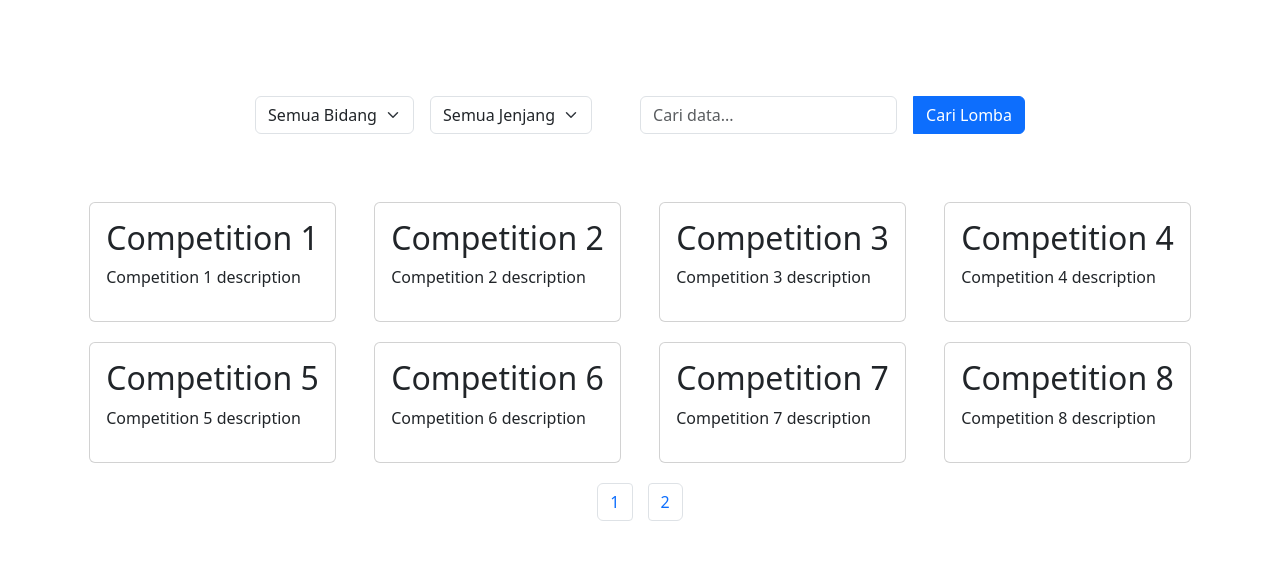
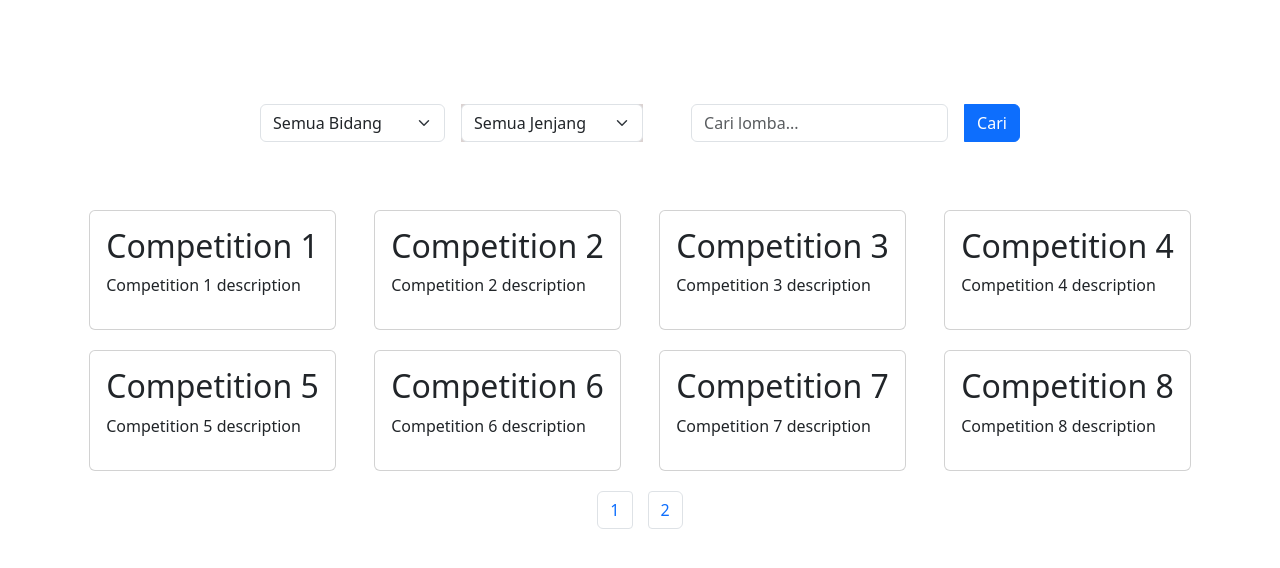
Before and after one commit to GoLomba-UpSkill-GDSCNF/GoLomba-FE, a React (Vite) app: page / in a window 1280 px wide. Shown: the top 568 px of the page. Built offline with nearby package versions, Linux system fonts and the light colour scheme.

Commit message:
test feature

```diff
--- a/package.json
+++ b/package.json
@@ -13,7 +13,8 @@
     "bootstrap": "^5.3.1",
     "react": "^18.2.0",
     "react-bootstrap": "^2.8.0",
-    "react-dom": "^18.2.0"
+    "react-dom": "^18.2.0",
+    "react-router-dom": "^6.14.2"
   },
   "devDependencies": {
     "@types/react": "^18.2.15",
--- a/src/App.jsx
+++ b/src/App.jsx
@@ -1,12 +1,16 @@
 import Search from "./components/Search/Search"
-// kalo udah import aja langsung componentnya
-// import Hero from "./components/Hero/Hero"
+import { BrowserRouter as Router, Route, Routes } from 'react-router-dom';
 
 function App() {
 
   return (
     <div className='App'>
-      <Search />
+      <Router>
+      <Routes>
+        <Route path="/" element={<Search /> } />
+      </Routes>
+    </Router>
+
     </div>
   )
 }
--- a/src/components/Search/Data/index.js
+++ b/src/components/Search/Data/index.js
@@ -5,7 +5,7 @@ const dummyData = [
         description: "Competition 1 description",
         image: "https://golomba.io/images/competition1.jpg",
         tags: [
-          "tag1",
+          "sciencedata",
           "tag2"
         ],
         education_level_id: 0,
--- a/src/components/Search/Pagination/Pagination.jsx
+++ b/src/components/Search/Pagination/Pagination.jsx
@@ -1,3 +1,4 @@
+import { Link } from 'react-router-dom';
 
 const Pagination = ({ itemsPerPage, totalItems, currentPage, paginate }) => {
     const pageNumbers = [];
@@ -9,13 +10,17 @@ const Pagination = ({ itemsPerPage, totalItems, currentPage, paginate }) => {
     return (
       <nav>
         <ul className="pagination">
-          {pageNumbers.map(number => (
-            <li key={number} className="page-item">
-              <button className="page-link" onClick={() => paginate(number)}>
-                {number}
-              </button>
-            </li>
-          ))}
+        {pageNumbers.map(number => (
+          <li key={number} className="page-item">
+            <Link
+              to={`/?page=${number}`} // Ubah URL sesuai halaman yang dipilih
+              className="page-link"
+              onClick={() => paginate(number)}
+            >
+              {number}
+            </Link>
+          </li>
+        ))}
         </ul>
       </nav>
     );
--- a/src/components/Search/Search.jsx
+++ b/src/components/Search/Search.jsx
@@ -2,21 +2,54 @@ import { useState, useEffect } from 'react';
 import Pagination from './Pagination/Pagination';
 import { Container, Row, Col } from 'react-bootstrap';
 import dummyData from './Data/index';
+import { useLocation, useNavigate } from 'react-router-dom';
 import './index.css'
 
+
 const Search = () => {
+  const location = useLocation();
+  const searchParams = new URLSearchParams(location.search);
+  const searchTermFromURL = searchParams.get('search');
+  const tagsFromURL = searchParams.get('tags');
+  const educationLevelIdFromURL = searchParams.get('education_level_id');
+  const navigate = useNavigate();
+
   const [data, setData] = useState([]);
   const [filteredData, setFilteredData] = useState([]);
-  const [searchTerm, setSearchTerm] = useState('');
+  const [searchTerm, setSearchTerm] = useState(searchTermFromURL || '');
   const [currentPage, setCurrentPage] = useState(1);
-  const [filterCategory, setFilterCategory] = useState('name');
+  const [educationLevelId, setEducationLevelId] = useState (parseInt(educationLevelIdFromURL) || '');
+  const [tags, setTags] = useState(tagsFromURL || '');
   const itemsPerPage = 8;
+
+  console.log(educationLevelId);
+
+
   const handleSearch = () => {
     const filteredResults = data.filter(item =>
-      item[filterCategory].toLowerCase().includes(searchTerm.toLowerCase())
+      item.name.toLowerCase().includes(searchTerm.toLowerCase()) &&
+      (tags === '' || item.tags.includes(tags)) &&
+      (educationLevelId === '' || item.education_level_id === educationLevelId)
     );
     setFilteredData(filteredResults);
     setCurrentPage(1);
+
+    const searchParams = new URLSearchParams();
+    searchParams.append('search', searchTerm);
+    searchParams.append('page', currentPage);
+    searchParams.append('page_size', itemsPerPage);
+    searchParams.append('edu_levels', educationLevelId);
+    searchParams.append('tags', tags);
+
+    // if (filteredResults.length === 0) {
+    //   searchParams.delete('search');
+    //   searchParams.delete('page');
+    //   searchParams.delete('page_size');
+    //   searchParams.delete('tags');
+    //   searchParams.delete('edu_levels');
+    // }
+
+    navigate(`?${searchParams.toString()}`);
   };
 
   useEffect(() => {
@@ -41,30 +74,33 @@ const Search = () => {
             <Col>
               <div className='input-group my-5 search-bar'>
 
-                <div className='dropdown'>
-                  <select onChange={(e) => setFilterCategory(e.target.value)} value={filterCategory} className='form-select'>
-                    <option value="name">Semua Bidang</option>
-                    <option value="description">Sekolah</option>
-                  </select>
-                </div>
-                <div className='dropdown ms-3'>
-                  <select onChange={(e) => setFilterCategory(e.target.value)} value={filterCategory} className='form-select'>
-                    <option value="name">Semua Jenjang</option>
-                    <option value="description">Deskripsi</option>
+                <div className='dropdown mt-2'>
+                  <select onChange={(e) => setTags(e.target.value)} value={tags} className='form-select'>
+                    <option value=''>Semua Bidang</option>
+                    <option value="sciencedata">Science data</option>
+                    <option value="machine learning">Machine Learning</option>
                   </select>
                 </div>
 
-                <div className="form-outline ms-5">
+                <div className='dropdown mt-2 ms-3 field'>
+                  <select onChange={(e) => setEducationLevelId(e.target.value)} value={educationLevelId} className='form-select'>
+                    <option value=''>Semua Jenjang</option>
+                    <option value="0">SMA</option>
+                    <option value="1">Perguruan Tinggi</option>
+                  </select>
+                </div>
+
+                <div className="form-outline ms-5 mt-2">
                   <input
                     type="search"
-                    placeholder="Cari data..."
+                    placeholder="Cari lomba..."
                     value={searchTerm}
                     onChange={e => setSearchTerm(e.target.value)}
                     className='form-control'
                   />
                 </div>
 
-                <button onClick={handleSearch} className='btn btn-primary ms-3'>Cari Lomba</button>
+                <button onClick={handleSearch} className='btn btn-primary ms-3 mt-2'>Cari</button>
               </div>
             </Col>
           </Row>
--- a/src/components/Search/index.css
+++ b/src/components/Search/index.css
@@ -1,3 +1,8 @@
+
+:root {
+    --background-color: #DBD3D2;
+}
+
 .search-bar {
     display: flex;
     justify-content: center;
@@ -51,3 +56,8 @@
 .page-link:focus {
     outline: none;
   }
+
+.field {
+    background-color: var(--background-color);
+    color: var(--background-color);
+}
```
Also changed, not shown: 1 other file (tests, documents, lock files or other folders).
